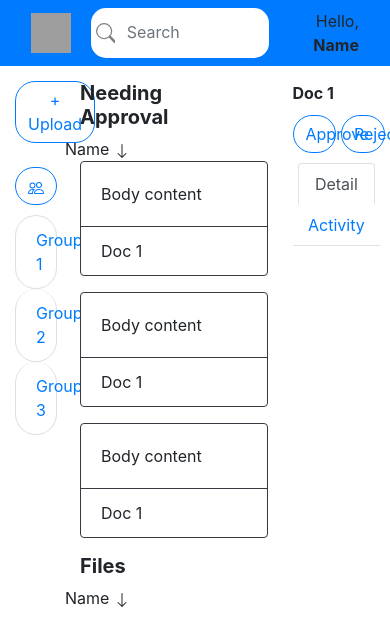
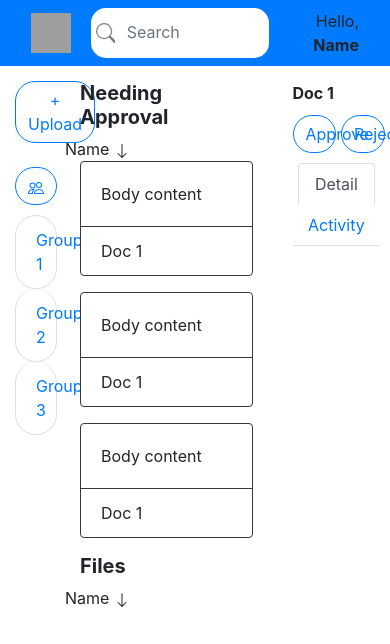
Before and after one commit to ladytheresa/docdox, an Angular app: page /home in a window 390 px wide. Shown: the top 644 px of the page. Built offline with nearby package versions, Linux system fonts and the light colour scheme; grey boxes are pictures that could not be loaded.

Commit message:
changed from card-deck to col

```diff
--- a/src/app/home/home.component.html
+++ b/src/app/home/home.component.html
@@ -48,26 +48,31 @@
               </svg>
             </div>
         </div>
-        <div class="card-deck" style="margin-right: 10px;">
+        <div class="row" style="margin-right: 10px;">
+            <div class="col-sm-4">
                 <div class="card border-dark mb-3" style="max-width: 15rem;">
                     <div class="card-body">
                         Body content
                     </div>
                     <div class="card-footer bg-transparent border-dark">Doc 1</div>
                 </div>
+            </div>
+            <div class="col-sm-4">
                 <div class="card border-dark mb-3" style="max-width: 15rem;">
                     <div class="card-body">
                         Body content
                     </div>
                     <div class="card-footer bg-transparent border-dark">Doc 1</div>
                 </div>
+            </div>
+            <div class="col-sm-4">
                 <div class="card border-dark mb-3" style="max-width: 15rem;">
                     <div class="card-body">
                         Body content
                     </div>
                     <div class="card-footer bg-transparent border-dark">Doc 1</div>
                 </div>
-
+            </div>
         </div>
 
         <div class="row">
```
Lines whose indentation alone changed are shown as unchanged.
